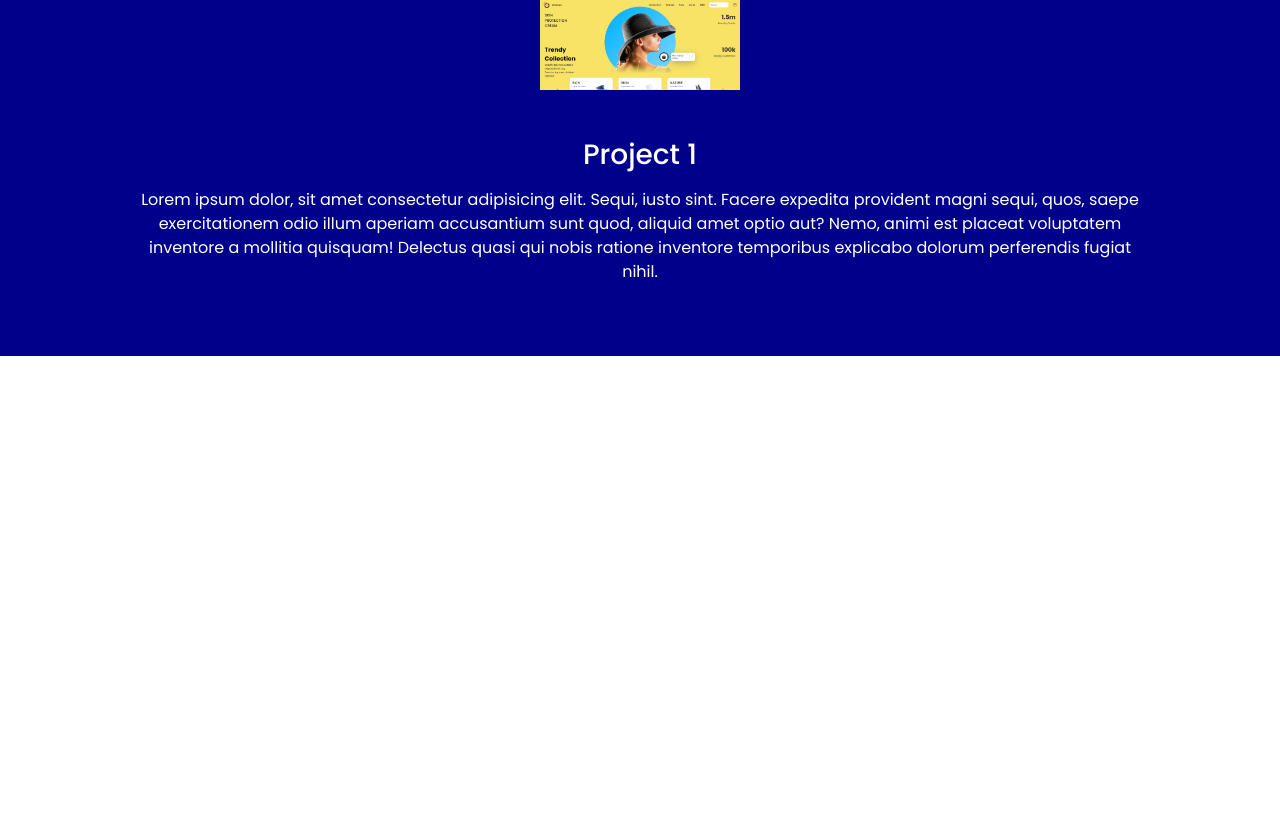
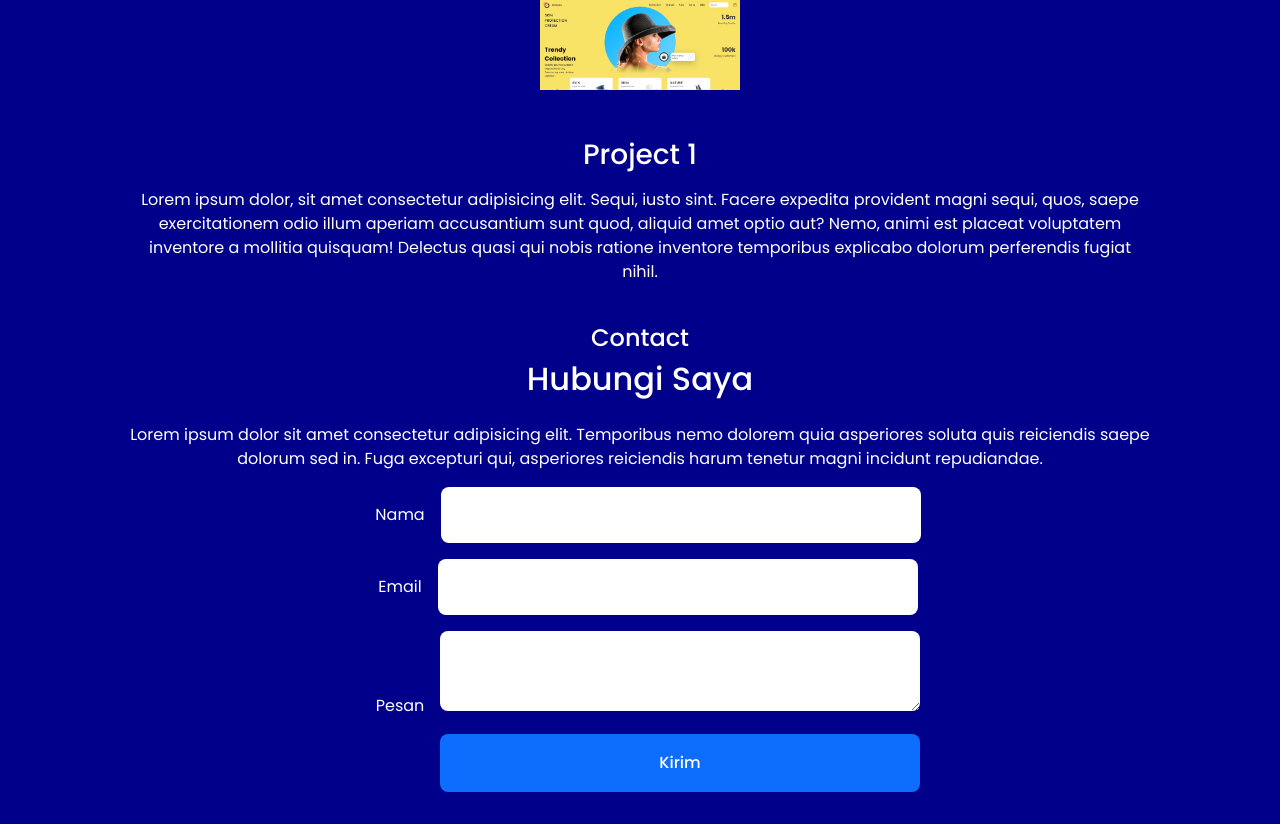
Before and after one commit to refaamirul/project-sederhana, a React (Vite) app: page / in a window 1280 px wide. Shown: the part 1588-2412 px from the top of the page. Before the commit the page ends 1944 px from the top, so only its background shows below. Built offline with nearby package versions, Linux system fonts and the light colour scheme.

Commit message:
initial commit

```diff
--- a/src/App.jsx
+++ b/src/App.jsx
@@ -5,6 +5,7 @@ import Header from './assets/components/Header/Header'
 import Hero from './assets/components/Hero/Hero'
 import About from './assets/components/About/About'
 import Portfolio from './assets/components/Portfolio/Portfolio'
+import Contact from './assets/components/Kontak/Contact'
 
 function App() {
   return (
@@ -13,6 +14,7 @@ function App() {
       <Hero/>
       <About/>
       <Portfolio/>
+      <Contact/>
     </div>
   )
 }
--- a/src/assets/components/Header/Header.jsx
+++ b/src/assets/components/Header/Header.jsx
@@ -15,7 +15,6 @@ const Header = () => {
           <li>Home</li>
           <li>About</li>
           <li>Portfolio</li>
-          <li>Galeri</li>
           <li>Kontak</li>
         </ul>
 
--- /dev/null
+++ b/src/assets/components/Kontak/Contact.css
@@ -0,0 +1,16 @@
+.tabel-kolom > input {
+  width: 30rem;
+  border: none;
+  outline: none;
+}
+
+.tabel-kolom > textarea {
+  width: 30rem;
+  border: none;
+  outline: none;
+}
+
+.tabel-kolom > button {
+  width: 30rem;
+  margin-left: 5rem;
+}
--- /dev/null
+++ b/src/assets/components/Kontak/Contact.jsx
@@ -0,0 +1,40 @@
+// eslint-disable-next-line no-unused-vars
+import React from 'react'
+import './Contact.css'
+
+const Contact = () => {
+  return (
+    <section className="pt-36 pb-32" id="contact">
+      <div className="container">
+        <div className="w-full px-4">
+          <div className="mx-auto mb-16 max-w-xl text-center">
+            <h4 className="mb-2 font-semibold">Contact</h4>
+            <h2 className="mb-4 text-3xl font-bold">Hubungi Saya</h2>
+            <p className="text-md-center font-medium">Lorem ipsum dolor sit amet consectetur adipisicing elit. Temporibus nemo dolorem quia asperiores soluta quis reiciendis saepe dolorum sed in. Fuga excepturi qui, asperiores reiciendis harum tenetur magni incidunt repudiandae.</p>
+          </div>
+        </div>
+        <form action="">
+          <div className="w-full">
+            <div className="mb-8 w-full px-4 tabel-kolom">
+              <label htmlFor="name" className="text-base font-bold p-3">Nama</label>
+              <input type="text" id="name" className="w-full rounded-3 p-3" name="nama" required />
+            </div>
+            <div className="mb-8 w-full px-4 pt-3 tabel-kolom">
+              <label htmlFor="email" className="text-base font-bold p-3">Email</label>
+              <input type="email" id="email" className="w-full rounded-3 p-3" name="email" required />
+            </div>
+            <div className="mb-8 w-full px-4 pt-3 tabel-kolom">
+              <label htmlFor="message" className="text-base font-bold p-3">Pesan</label>
+              <textarea type="email" className="h-32 w-full rounded-3 p-3" name="pesan" id="email" required></textarea>
+            </div>
+            <div className="w-full px-4 tabel-kolom">
+              <button type="submit" className="w-full rounded-full bg-primary py-3 px-8 text-base font-semibold text-white transition duration-500 hover:opacity-80">Kirim</button>
+            </div>
+          </div>
+        </form>
+      </div>
+    </section>
+  )
+}
+
+export default Contact
```
Also changed, not shown: src/assets/components/About/About.css (line endings or trailing spaces).
